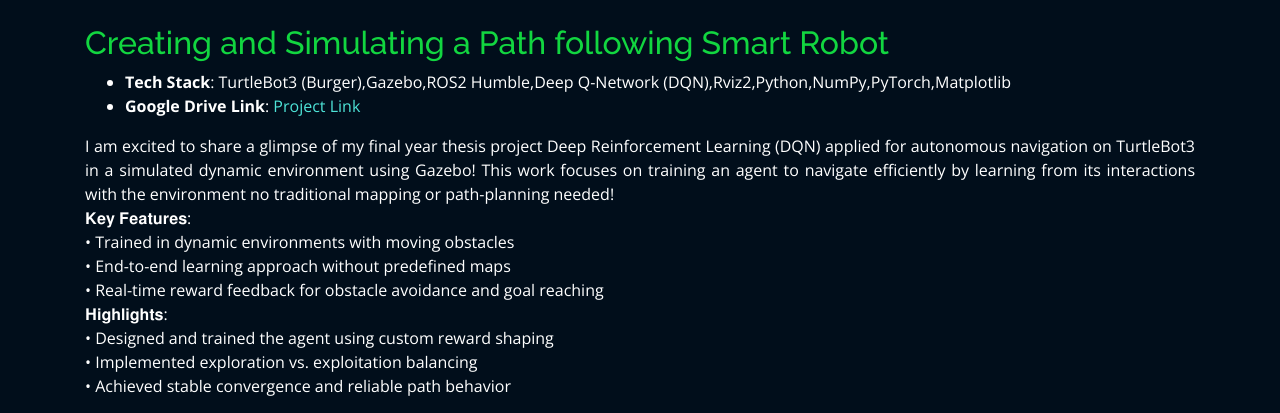
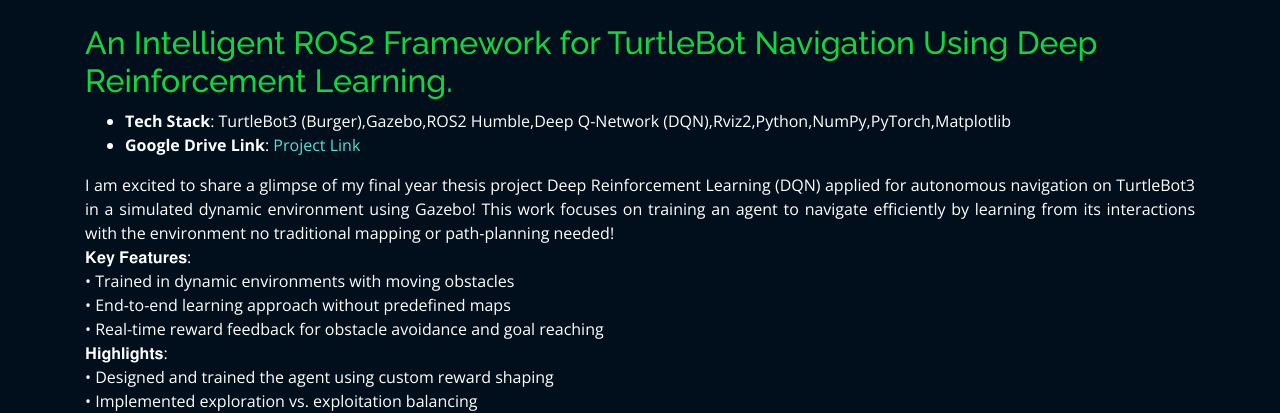
Before and after one commit to Sadek-13/golamsadek, a plain HTML site: page projects/DQN Applied Autonomous Navigation.html in a window 1280 px wide. Shown: the top 413 px of the page. Drawn offline with nearby package versions, Linux system fonts and the light colour scheme; files whose address does not match are found by name.

Commit message:
19th July

```diff
--- a/projects/DQN Applied Autonomous Navigation.html
+++ b/projects/DQN Applied Autonomous Navigation.html
@@ -43,7 +43,8 @@
 
             <div class="col-lg-12 portfolio-info">
               <br>
-              <h2 style="color:#12d640">Creating and Simulating a Path following Smart Robot</h2>
+              <h2 style="color:#12d640">An Intelligent ROS2 Framework for TurtleBot Navigation
+Using Deep Reinforcement Learning.</h2>
               <ul>
                 <li><strong>Tech Stack</strong>: TurtleBot3 (Burger),Gazebo,ROS2 Humble,Deep Q-Network (DQN),Rviz2,Python,NumPy,PyTorch,Matplotlib</li>
                 <li><strong>Google Drive Link</strong>: <a href="https://drive.google.com/drive/folders/1p-QrAUqJE_mRaq8nxM0fzO2lpxiXbx1r?usp=sharing" target="_blank">Project Link</a></li>
```
Also changed, not shown: index.html (+2 -2 lines).
